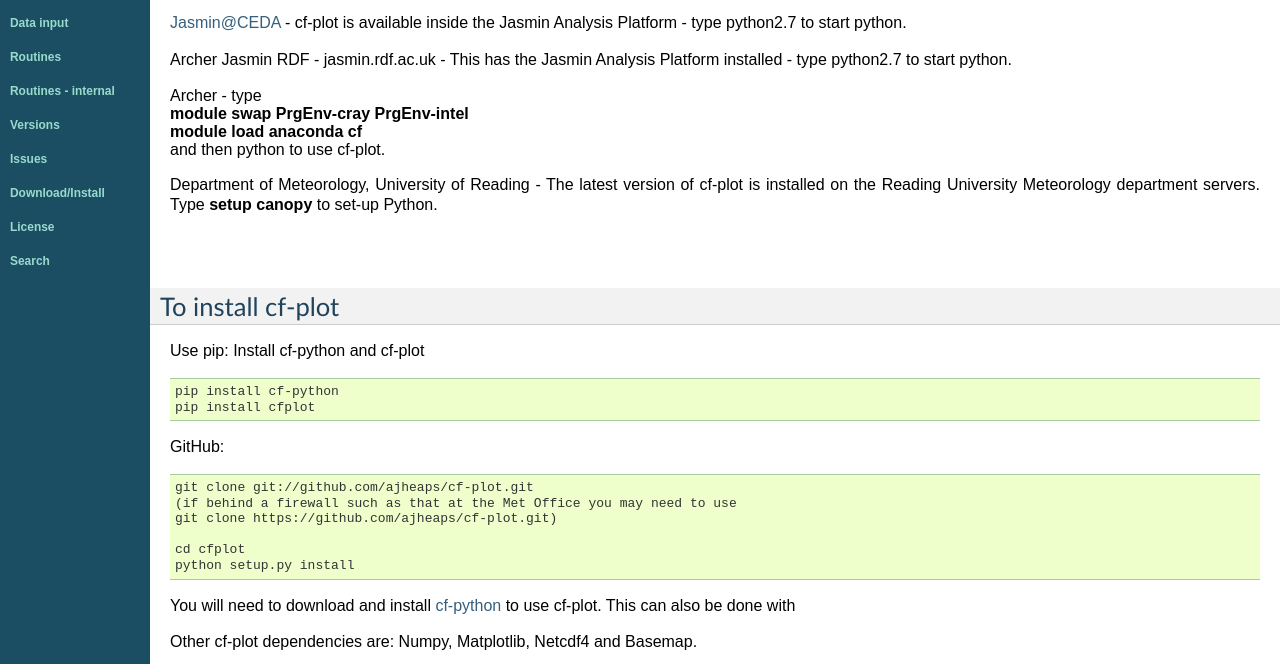
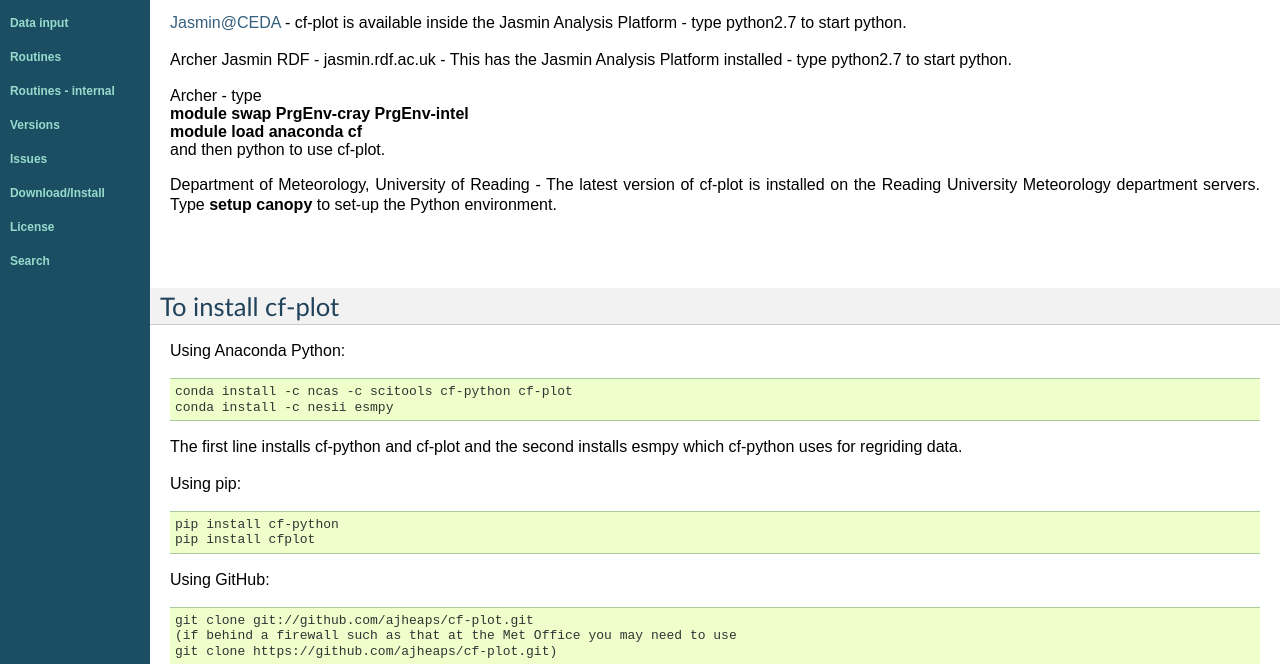
Before and after one commit to ajheaps/ajheaps.github.io, a plain HTML site: page cf-plot/download.html in a window 1280 px wide. Shown: the part 136-800 px from the top of the page. Drawn offline with Linux system fonts and the light colour scheme.

Commit message:
19.02.16:11:33 commit

```diff
--- a/cf-plot/download.html
+++ b/cf-plot/download.html
@@ -53,7 +53,7 @@
 <div class="line"><strong>module load anaconda cf</strong></div>
 <div class="line">and then python to use cf-plot.</div>
 </div>
-<p>Department of Meteorology, University of Reading - The latest version of cf-plot is installed on the Reading University Meteorology department servers.  Type <strong>setup canopy</strong> to set-up Python.</p>
+<p>Department of Meteorology, University of Reading - The latest version of cf-plot is installed on the Reading University Meteorology department servers.  Type <strong>setup canopy</strong> to set-up the Python environment.</p>
 <div class="line-block">
 <div class="line"><br /></div>
 <div class="line"><br /></div>
@@ -61,13 +61,18 @@
 </div>
 <div class="section" id="to-install-cf-plot">
 <h2>To install cf-plot<a class="headerlink" href="#to-install-cf-plot" title="Permalink to this headline">¶</a></h2>
-<p>Use pip:
-Install cf-python and cf-plot</p>
+<p>Using Anaconda Python:</p>
+<div class="highlight-python"><div class="highlight"><pre>conda install -c ncas -c scitools cf-python cf-plot
+conda install -c nesii esmpy
+</pre></div>
+</div>
+<p>The first line installs cf-python and cf-plot and the second installs esmpy which cf-python uses for regriding data.</p>
+<p>Using pip:</p>
 <div class="highlight-python"><div class="highlight"><pre>pip install cf-python
 pip install cfplot
 </pre></div>
 </div>
-<p>GitHub:</p>
+<p>Using GitHub:</p>
 <div class="highlight-python"><div class="highlight"><pre>git clone git://github.com/ajheaps/cf-plot.git
 (if behind a firewall such as that at the Met Office you may need to use
 git clone https://github.com/ajheaps/cf-plot.git)
@@ -76,7 +81,7 @@ cd cfplot
 python setup.py install
 </pre></div>
 </div>
-<p>You will need to download and install <a class="reference external" href="http://cfpython.bitbucket.org">cf-python</a> to use cf-plot.  This can also be done with</p>
+<p>You will need to download and install <a class="reference external" href="http://cfpython.bitbucket.org">cf-python</a> to use cf-plot.</p>
 <p>Other cf-plot dependencies are: Numpy, Matplotlib, Netcdf4 and Basemap.</p>
 <p>Download the <a class="reference external" href="http://climate.ncas.ac.uk/~swsheaps/cfplot_sphinx/data">sample netCDF datasets</a></p>
 <div class="line-block">
```
Also changed, not shown: cf-plot/_sources/download.txt, cf-plot/searchindex.js.
